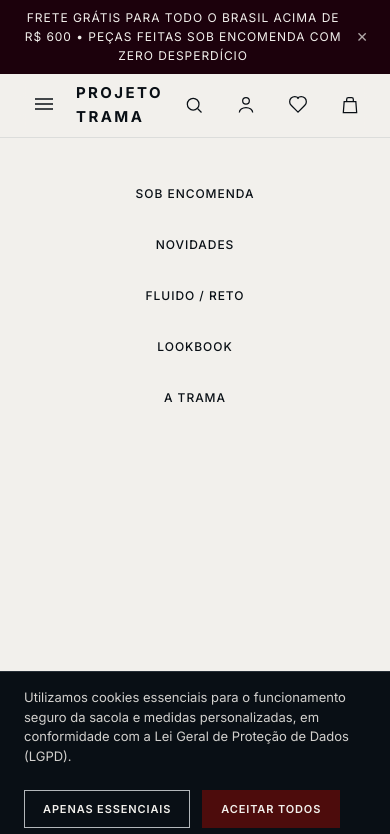
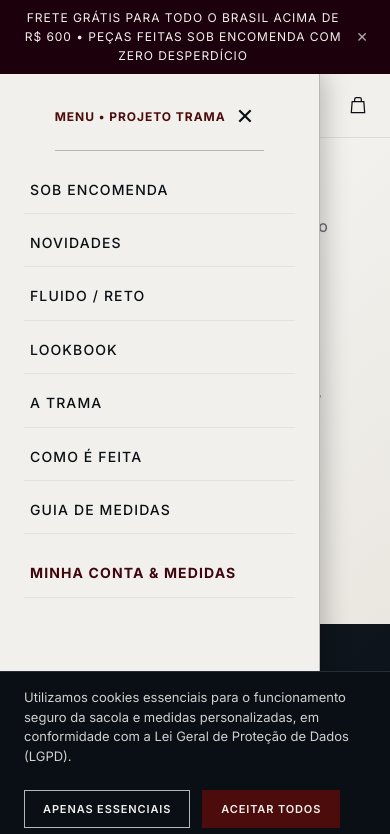
Before and after one commit to camilajunges/oprojetotrama, a plain HTML site: page index.html in a window 390 px wide. Both pictures are taken after a click on the button 44 px from the left and 105 px from the top of the page. Shown: the top 834 px of the page. Drawn offline with nearby package versions, Linux system fonts and the light colour scheme.

Commit message:
Alterações de imagem

```diff
--- a/css/components.css
+++ b/css/components.css
@@ -111,7 +111,7 @@
   border-bottom: 2px solid var(--vinho-600);
 }
 
-/* Mobile Menu Button */
+/* Mobile Menu Button & Drawer */
 .mobile-menu-btn {
   display: none;
   background: none;
@@ -119,6 +119,113 @@
   cursor: pointer;
   padding: 8px;
   color: inherit;
+}
+
+.mobile-menu-backdrop {
+  display: none;
+  position: fixed;
+  top: 0;
+  left: 0;
+  width: 100vw;
+  height: 100vh;
+  background-color: rgba(9, 15, 21, 0.65);
+  backdrop-filter: blur(4px);
+  -webkit-backdrop-filter: blur(4px);
+  z-index: 1099;
+}
+
+.mobile-menu-backdrop.open {
+  display: block;
+}
+
+.mobile-nav-header {
+  display: none;
+}
+
+@media (max-width: 900px) {
+  .mobile-menu-btn {
+    display: flex !important;
+    align-items: center;
+    justify-content: center;
+    width: 44px;
+    height: 44px;
+    color: inherit;
+  }
+
+  .header-nav {
+    display: none;
+  }
+
+  .header-nav.mobile-open {
+    display: flex !important;
+    position: fixed;
+    top: 0;
+    left: 0;
+    width: 82vw;
+    max-width: 320px;
+    height: 100vh;
+    height: 100dvh;
+    background-color: var(--offwhite);
+    z-index: 1100;
+    flex-direction: column;
+    padding: 24px;
+    gap: 6px;
+    box-shadow: 4px 0 24px rgba(0, 0, 0, 0.25);
+    border-right: 1px solid var(--slopes);
+    overflow-y: auto;
+    animation: slideInLeft 0.3s ease;
+  }
+
+  .mobile-nav-header {
+    display: flex !important;
+    justify-content: space-between;
+    align-items: center;
+    padding-bottom: 14px;
+    margin-bottom: 10px;
+    border-bottom: 1px solid var(--slopes);
+  }
+
+  .mobile-nav-close {
+    background: none;
+    border: none;
+    font-size: 22px;
+    cursor: pointer;
+    padding: 6px 10px;
+    color: var(--midnight);
+  }
+
+  .header-nav.mobile-open .nav-link {
+    font-size: 14px;
+    padding: 12px 6px;
+    border-bottom: 1px solid rgba(179, 183, 186, 0.25);
+    display: block;
+    width: 100%;
+    color: var(--midnight);
+  }
+
+  .header-container {
+    grid-template-columns: auto 1fr auto;
+    gap: 8px;
+    padding: 0 16px;
+  }
+
+  .logo-text {
+    font-size: 13px !important;
+    letter-spacing: 0.10em !important;
+  }
+
+  .header-actions {
+    gap: 8px;
+  }
+
+  .action-btn {
+    padding: 6px 4px;
+  }
+}
+
+@keyframes slideInLeft {
+  from { transform: translateX(-100%); }
+  to { transform: translateX(0); }
 }
 
 /* Logo Central */
--- a/index.html
+++ b/index.html
@@ -65,15 +65,25 @@
       <!-- Lado Esquerdo: Menu Principal e Menu Mobile -->
       <div style="display: flex; align-items: center; gap: 16px;">
         <button class="mobile-menu-btn" onclick="TramaApp.toggleMobileMenu()" aria-label="Abrir Menu">
-          <svg width="24" height="24" viewBox="0 0 24 24" fill="none" stroke="currentColor" stroke-width="1.5"><line x1="3" y1="7" x2="21" y2="7"/><line x1="3" y1="12" x2="21" y2="12"/><line x1="3" y1="17" x2="21" y2="17"/></svg>
+          <svg width="24" height="24" viewBox="0 0 24 24" fill="none" stroke="currentColor" stroke-width="1.8"><line x1="3" y1="7" x2="21" y2="7"/><line x1="3" y1="12" x2="21" y2="12"/><line x1="3" y1="17" x2="21" y2="17"/></svg>
         </button>
 
+        <!-- Backdrop do Menu Mobile -->
+        <div id="mobile-menu-backdrop" class="mobile-menu-backdrop" onclick="TramaApp.closeMobileMenu()"></div>
+
         <nav class="header-nav" id="header-nav-list" role="navigation">
+          <div class="mobile-nav-header">
+            <span class="caps-label" style="color: var(--vinho-500); font-weight: 700;">Menu • Projeto Trama</span>
+            <button type="button" class="mobile-nav-close" onclick="TramaApp.closeMobileMenu()" aria-label="Fechar Menu">✕</button>
+          </div>
           <a href="#/sob-encomenda" class="nav-link link-underlined">Sob Encomenda</a>
           <a href="#/sob-encomenda?estetica=todos" class="nav-link link-underlined">Novidades</a>
           <a href="#/sob-encomenda?estetica=fluido" class="nav-link link-underlined">Fluido / Reto</a>
           <a href="#/lookbook" class="nav-link link-underlined">Lookbook</a>
           <a href="#/sobre" class="nav-link link-underlined">A Trama</a>
+          <a href="#/como-e-feita" class="nav-link link-underlined">Como é Feita</a>
+          <a href="#/guia-de-medidas" class="nav-link link-underlined">Guia de Medidas</a>
+          <a href="#/conta" class="nav-link link-underlined" style="margin-top: 10px; color: var(--vinho-600); font-weight: 700;">Minha Conta & Medidas</a>
         </nav>
       </div>
 
--- a/js/data.js
+++ b/js/data.js
@@ -19,6 +19,12 @@ const TramaData = {
       email: "oprojetotrama@gmail.com",
       // address: "Rua Harmonia, 128 - Vila Madalena, São Paulo - SP",
       // cnpj: "48.291.802/0001-94"
+    },
+    // Conta Oficial da Administradora (Defina aqui ou mude pelo painel do site)
+    adminAccount: {
+      email: "oprojetotrama@gmail.com",
+      password: "admin", // Também aceita "trama2026"
+      name: "Camila Guimarães (Proprietária)"
     }
   },
 
--- a/js/store.js
+++ b/js/store.js
@@ -203,10 +203,13 @@ const TramaStore = {
         if (parsed && parsed.email && parsed.password) return parsed;
       } catch (e) {}
     }
-    // Conta padrão configurada da criadora / ateliê
+    // Conta padrão configurada no data.js ou padrão do ateliê
+    if (typeof TramaData !== 'undefined' && TramaData.brand && TramaData.brand.adminAccount) {
+      return TramaData.brand.adminAccount;
+    }
     return {
       email: "oprojetotrama@gmail.com",
-      password: "admin", // Também aceita "trama2026"
+      password: "admin",
       name: "Camila Guimarães (Proprietária)"
     };
   },
```
